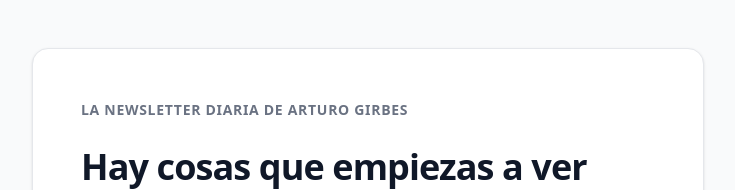
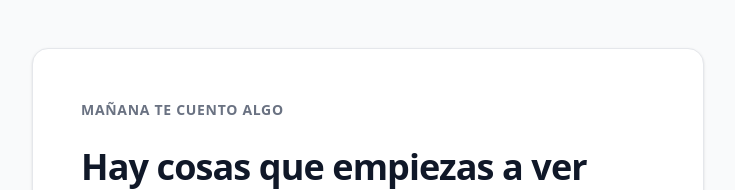
Before and after one commit to arturogc12/arturogirbes, a React (Vite) app: page / in a window 1280 px wide. Shown: the top 190 px of the page, without its empty margins (272-1007 px from the left). Built offline with nearby package versions, Linux system fonts and the light colour scheme.

Commit message:
Finalize landing copy

```diff
--- a/src/App.tsx
+++ b/src/App.tsx
@@ -52,7 +52,7 @@ export default function App() {
 
         {/* Etiqueta Superior */}
         <span className="inline-block text-xs sm:text-sm font-semibold text-gray-500 tracking-wider uppercase mb-4 sm:mb-6">
-          La newsletter diaria de Arturo Girbes
+        MAÑANA TE CUENTO ALGO
         </span>
 
         {/* Titular */}
```
